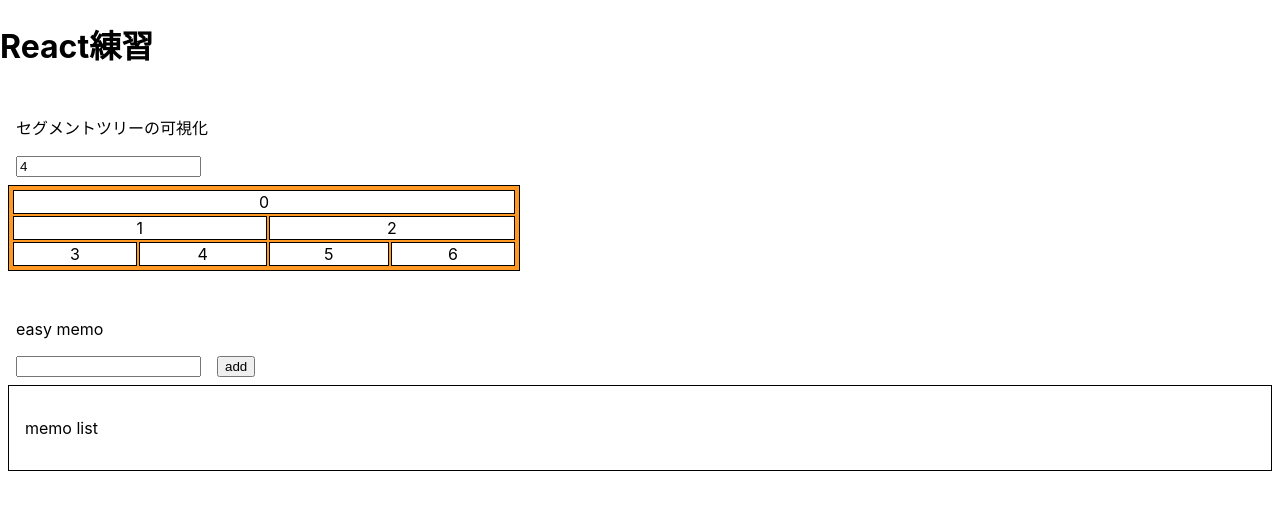
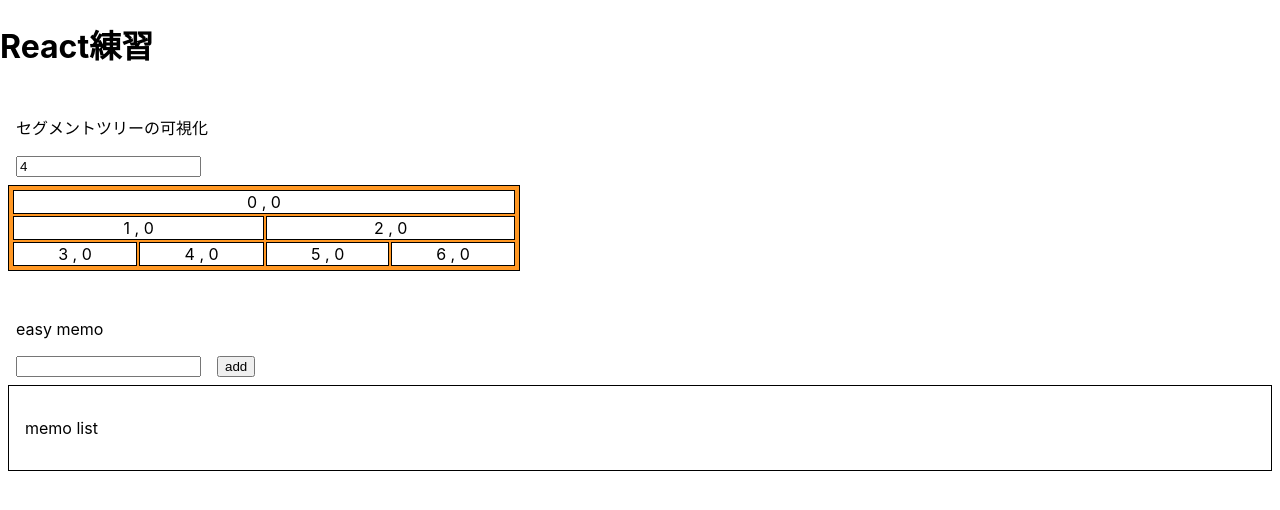
Before and after one commit to minoru-github/react-exercise, a React (Create React App) app: page / in a window 1280 px wide. Shown: the top 510 px of the page. Built offline with nearby package versions, Linux system fonts and the light colour scheme.

Commit message:
feat: セグ木可視化において、各ノードの値を表示

```diff
--- a/src/components/SegmentTree.tsx
+++ b/src/components/SegmentTree.tsx
@@ -56,6 +56,10 @@ class SegmentTree {
         console.assert(0 <= idx && idx < this.queryEnd, "out of range");
         const node_idx = idx + this.adjustedN - 1;
         return this.data[node_idx];
+    }
+
+    public getNodeValue(nodeIdx: number): number{
+        return this.data[nodeIdx];
     }
 
     public query(left: number, right: number): number {
@@ -130,7 +134,7 @@ export const SegmentTreeViewer: FC<Props> = props => {
                             {
                                 layer.elems.map((elem) => (
                                     <STd key={elem} colSpan={adjustedN / layer.elems.length}>
-                                        {elem}
+                                        {elem} , {segm.getNodeValue(elem)}
                                     </STd>
                                 ))
                             }
```
